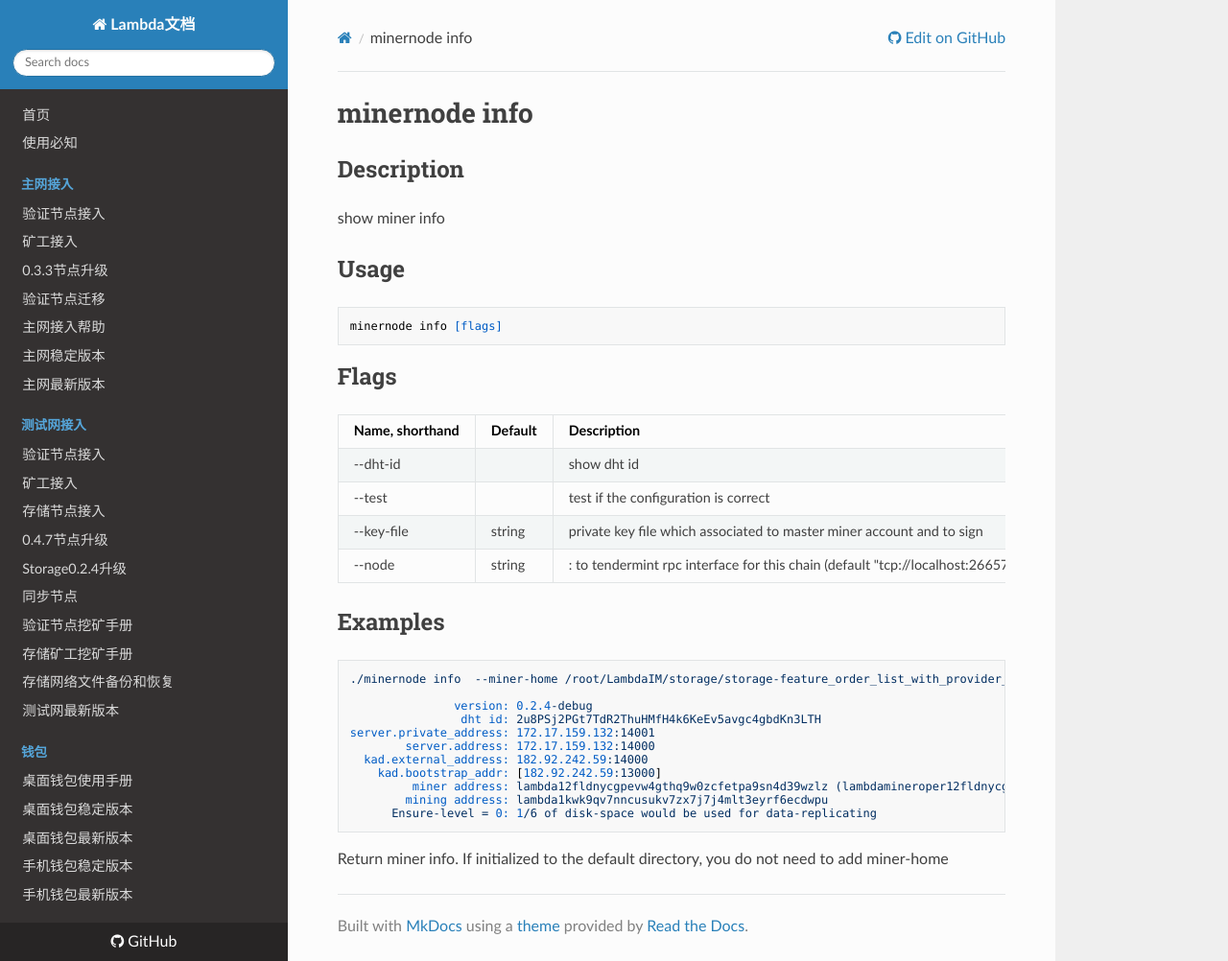
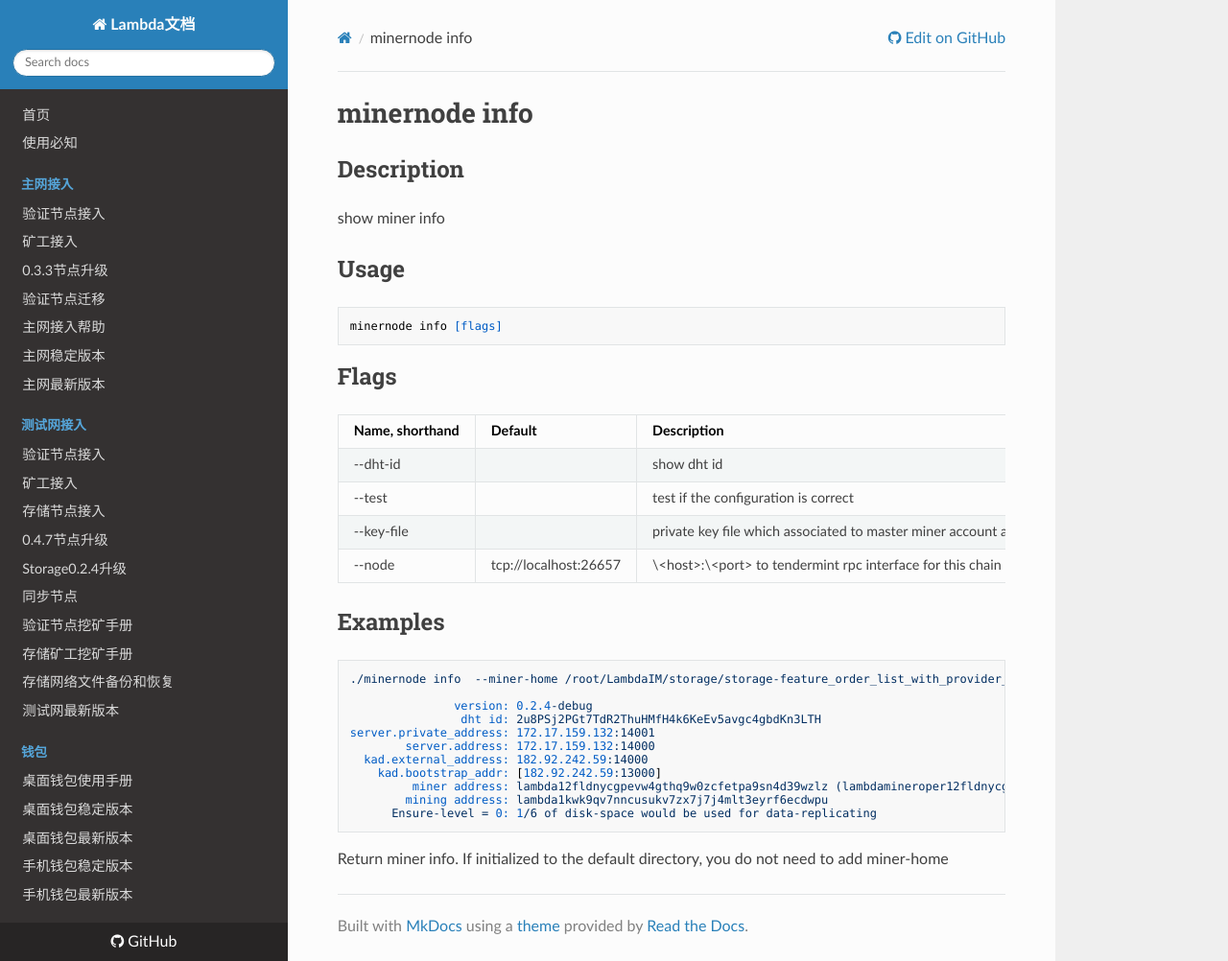
Before and after one commit to fireagainsmile/launch, an MkDocs documentation site: the page built from docs/minernode/info/README.md, in a window 1280 px wide and 1002 px high. Shown: the whole window at 96% size. Built offline with MkDocs 1.6.1, drawn with Linux system fonts in a browser that asks for light colours; nearby versions of some CDN libraries.

Commit message:
Update README.md

```diff
--- a/docs/minernode/info/README.md
+++ b/docs/minernode/info/README.md
@@ -15,8 +15,8 @@ minernode info [flags]
 | --------------- | ----   | -------- | ---------------------
 | --dht-id     |   | show dht id    |                    |
 | --test        |     | test if the configuration is correct    |                     |
-| --key-file     | string | private key file which associated to master miner account and to sign    |                       |
-|  --node     | string | <host>:<port> to tendermint rpc interface for this chain (default "tcp://localhost:26657")    |                       |
+| --key-file     |  | private key file which associated to master miner account and to sign    |                       |
+|  --node     | tcp://localhost:26657 | \<host\>:\<port\> to tendermint rpc interface for this chain    |                       |
 
 
 ## Examples
```
